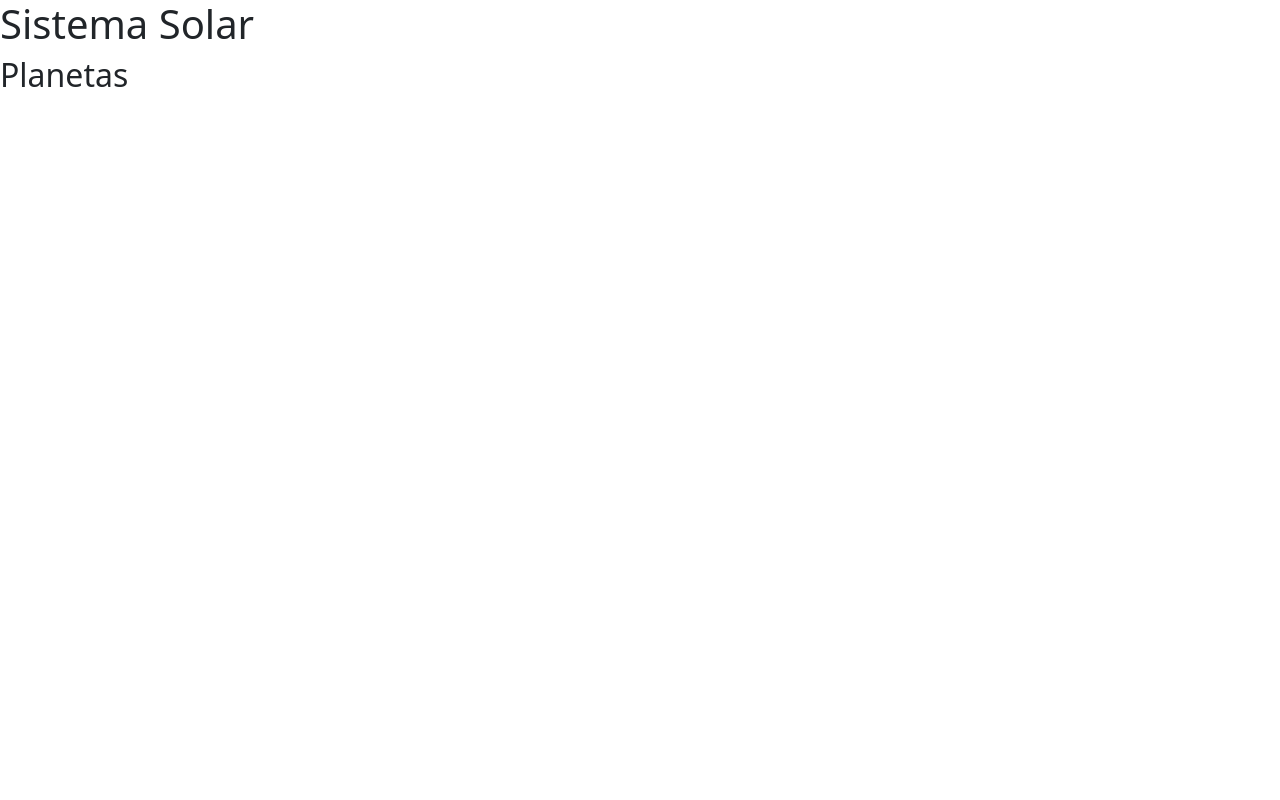
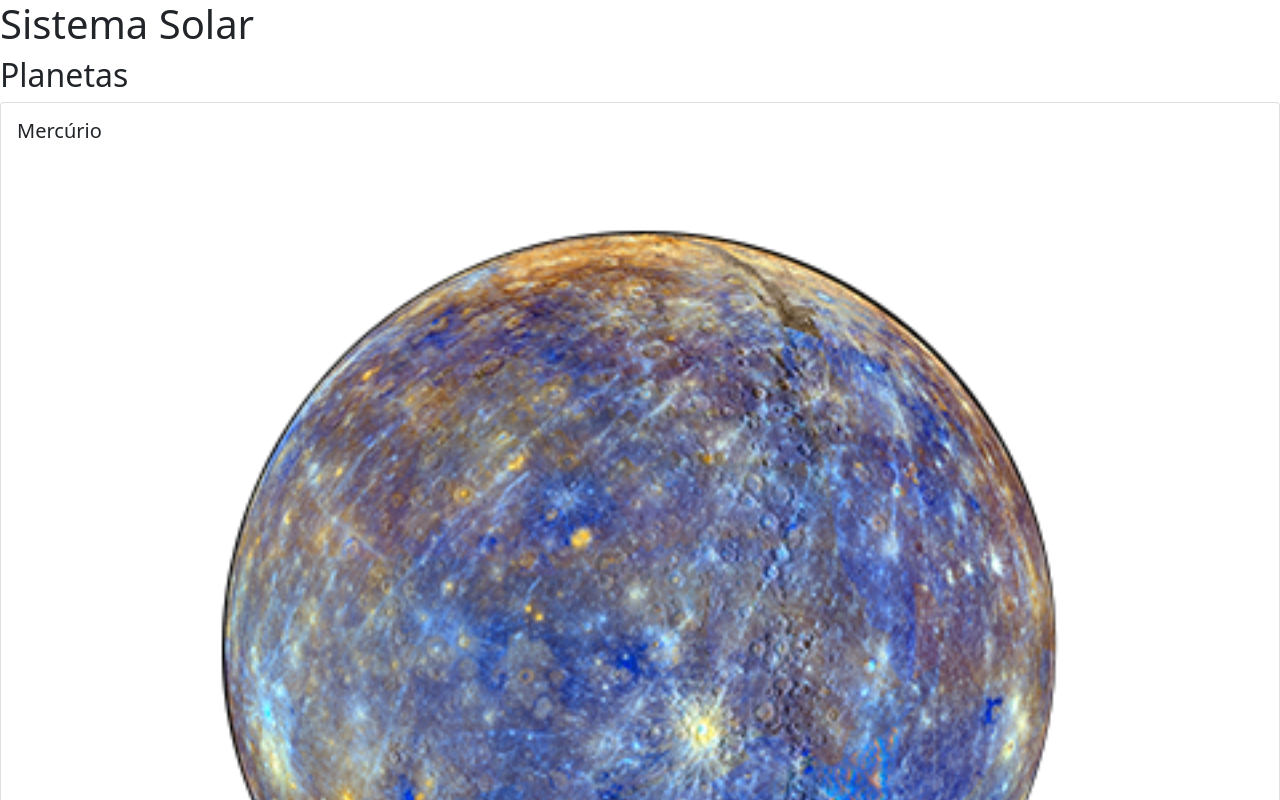
Before and after one commit to brunojlee/solar-system, a React (Create React App) app: page / in a window 1280 px wide. Shown: the top 800 px of the page. Built offline with nearby package versions, Linux system fonts and the light colour scheme.

Commit message:
Requisito 6 finalizado

```diff
--- a/src/components/SolarSystem.js
+++ b/src/components/SolarSystem.js
@@ -1,4 +1,6 @@
 import React from 'react';
+import planets from '../data/planets';
+import PlanetCard from './PlanetCard';
 import Title from './Title';
 
 class SolarSystem extends React.Component {
@@ -6,6 +8,15 @@
     return (
       <div data-testid="solar-system">
         <Title headline="Planetas" />
+        <article>
+          {
+            planets.map((planeta) => (<PlanetCard
+              planetName={ planeta.name }
+              planetImage={ planeta.image }
+              key={ planeta.name }
+            />))
+          }
+        </article>
       </div>
     );
   }
```
